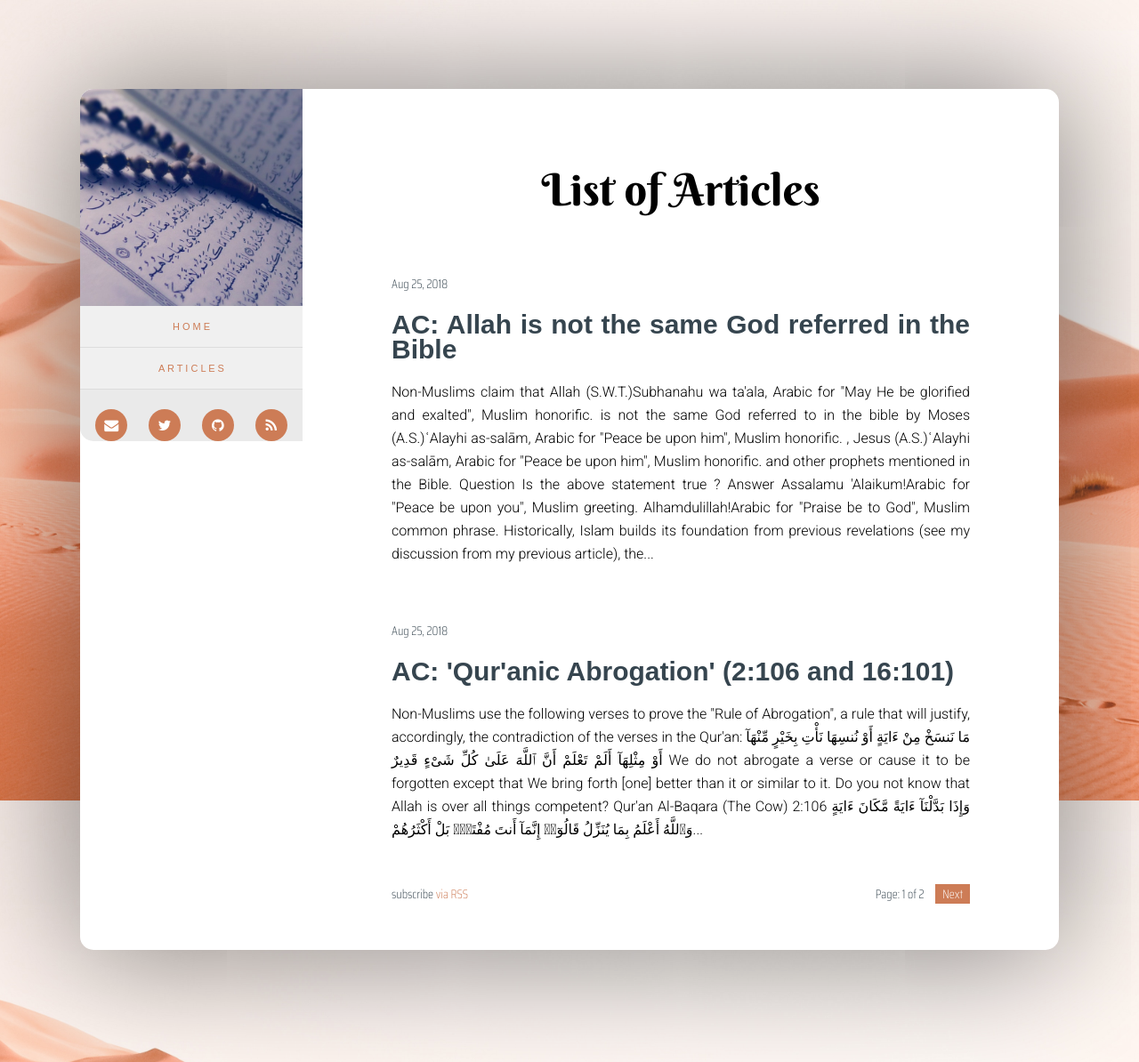
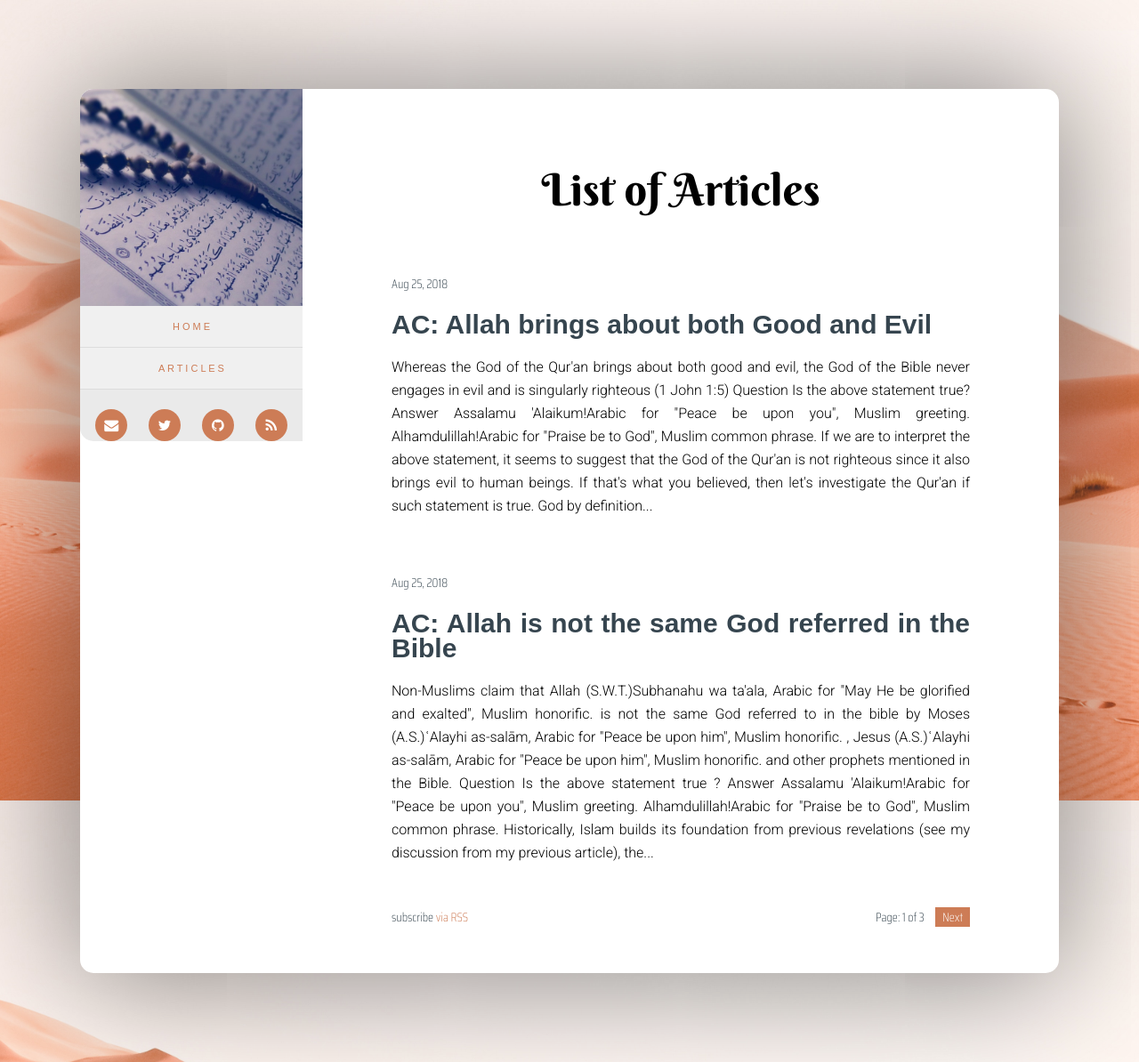
Before and after one commit to learn-islam/learn-islam.github.io, a Jekyll site: the page built from blog/index.html, in a window 1280 px wide. Shown: the whole page at 89% size. Built offline with Jekyll 4.4.1, drawn with Linux system fonts in a browser that asks for light colours; nearby versions of some CDN libraries; some web fonts are replaced; the list of posts is cut into pages by our own code.

Commit message:
new posts

```diff
--- a/_posts/2018-08-31-Allah-is-not-the-same-god-in-the-bible.html
+++ b/_posts/2018-08-31-Allah-is-not-the-same-god-in-the-bible.html
@@ -2,7 +2,7 @@
 layout: post
 title:  "AC: Allah is not the same God referred in the Bible"
 date:   2018-08-26 1:00:00 +0800
-categories: Answering Christianity Qur'an Al-Baqara An-Nahl Yunus 2:106 16:101
+categories: Answering Christianity Qur'an Bible Judaism
 comments: true
 ---
 Non-Muslims claim that Allah <span class="tooltip">(S.W.T.)<span class="tooltiptext">Subhanahu wa ta'ala, Arabic for "May He be glorified and exalted", Muslim honorific.</span></span> is not the same God referred to in the bible by Moses <span class="tooltip">(A.S.)<span class="tooltiptext">ʿAlayhi as-salām, Arabic for "Peace be upon him", Muslim honorific.</span></span> , Jesus <span class="tooltip">(A.S.)<span class="tooltiptext">ʿAlayhi as-salām, Arabic for "Peace be upon him", Muslim honorific.</span></span>  and other prophets mentioned in the Bible.
--- /dev/null
+++ b/_posts/2018-09-03-Allah-Brings-About-Both-Good-And-Evil.html
@@ -0,0 +1,263 @@
+---
+layout: post
+title:  "AC: Allah brings about both Good and Evil"
+date:   2018-08-26 1:00:00 +0800
+categories: Answering Christianity Qur'an Al-Baqara An-Nahl Yunus 2:106 16:101
+comments: true
+---
+Whereas the God of the Qur'an brings about both good and evil, the God of the Bible never engages in evil and is singularly righteous (1 John 1:5)
+<div class="question-label-wrapper">
+    <span class="question-label">Question</span>
+</div>
+<div class="question">
+    Is the above statement true?
+</div>
+<div class="answer-label-wrapper">
+    <span class="answer-label">Answer</span>
+</div>
+<div class="answer">
+    <span class="tooltip">Assalamu 'Alaikum!<span class="tooltiptext">Arabic for "Peace be upon you", Muslim greeting.</span></span>
+    <span class="tooltip">Alhamdulillah!<span class="tooltiptext">Arabic for "Praise be to God", Muslim common phrase.</span></span>
+    <p>
+        If we are to interpret the above statement, it seems to suggest that the God of the Qur'an is not righteous since it also brings evil to
+        human beings. If that's what you believed, then let's investigate the Qur'an if such statement is true.
+    </p>
+    <p>
+        God by definition should be loving and caring, and <b>should never bring forth evil to His creation</b>. However, we need to understand that God created Satan as well.
+        Anything evil is of course from Satan and not from God. Further, if God indeed loves us, then He should clearly warned us of Satan.
+    </p>
+    <p>
+        In Islam, everything around us is already well-planned and well-designed according to the will of Allah (S.W.T.),
+        from the very start of creation. So any decision we do is NOT A COINCIDENCE, Allah (S.W.T.) knows ahead of time what our actions would be.
+        However, in Islam, despite the decision we made somehow are already programmed, we are also told that,
+        we have our OWN FREE WILL in our decision making. This seems to be difficult to comprehend at first glance,
+        since NOT A COINCIDENCE and WITH FREE WILL are better interpreted as mutually exclusive. But,
+        that is indeed possible, in which our FREE WILLED decisions end up to what God actually planned.
+        To have the two (NOT A COINCIDENCE and WITH FREE WILL) to work well together, is one reason what makes Allah (S.W.T.) indeed the one and only true God,
+        because those attributes are difficult to maintain or even comprehend.
+    </p>
+    <p>
+        Having the above understanding, it suffices to say that Allah brings forth goodness to us and not evil, since it is up to us whether to
+        follow Allah or to follow Satan. Whatever is our decision, is our own free will. If we follow Allah, then goodness is indeed from Him. However,
+        if we follow Satan, then there is no any goodness in it, and the absence of goodness is evil.
+    </p>
+    <p>
+        While we believe evil is from Satan, we also need to account that God created him in the first place. Therefore technically, everything
+        we received is indeed from the will of Allah even those from the works of Satan, <b>but as a test</b>. This follows from the fact that God by definition is the creator of everything, including Satan.
+        Caution, don't rush and conclude that Allah brings forth evil through Satan, because in the end,
+        Satan has his own free will, his decision is his own and not influenced by Allah (S.W.T.) (though Allah (S.W.T.) knows already the actions of Satan ahead of time).
+    </p>
+    <p>
+        I think the above discussion is enough to conclude that such statement, that Allah brings forth evil, is not true.
+        What left for me then, is to dump the verses as proof to the above logic.
+    </p>
+    <ol>
+        <li>
+            <span>
+                Allah (S.W.T.) created everything including Satan (who does the work of evil and is part of the test to all human beings):
+                <div class="quran-wrapper">
+                    <div class="quran-verse">
+                        <div class="quran">
+                            ٱلَّذِى خَلَقَ ٱلسَّمَٰوَٰتِ وَٱلْأَرْضَ وَمَا بَيْنَهُمَا فِى سِتَّةِ أَيَّامٍ ثُمَّ ٱسْتَوَىٰ عَلَى ٱلْعَرْشِ ٱلرَّحْمَٰنُ فَسْـَٔلْ بِهِۦ خَبِيرًا
+                        </div>
+                        <div class="translation">
+                            He who created the heavens and the earth and what is between them in six days and then established Himself above the Throne - the Most Merciful, so ask about Him one well informed.
+                        </div>
+                    </div>
+                    <div class="verse-no">
+                        <div class="book">Qur'an</div>
+                        <div class="chapter">Al-Baqara (The Cow)</div>
+                        <div class="chapter-verse">25:59</div>
+                    </div>
+                </div>
+                See also 32:4 and 50:38.
+                <div class="quran-wrapper">
+                    <div class="quran-verse">
+                        <div class="quran">
+                            ٱللَّهُ ٱلَّذِى خَلَقَ ٱلسَّمَٰوَٰتِ وَٱلْأَرْضَ وَمَا بَيْنَهُمَا فِى سِتَّةِ أَيَّامٍ ثُمَّ ٱسْتَوَىٰ عَلَى ٱلْعَرْشِ مَا لَكُم مِّن دُونِهِۦ مِن وَلِىٍّ وَلَا شَفِيعٍ أَفَلَا تَتَذَكَّرُونَ
+                        </div>
+                        <div class="translation">
+                            Say, "I seek refuge in the Lord of daybreak from the evil of that which He created
+                        </div>
+                    </div>
+                    <div class="verse-no">
+                        <div class="book">Qur'an</div>
+                        <div class="chapter">Al-Baqara (The Cow)</div>
+                        <div class="chapter-verse">113:1-2</div>
+                    </div>
+                </div>
+                <div class="quran-wrapper">
+                    <div class="quran-verse">
+                        <div class="quran">
+                            وَلَقَدْ خَلَقْنَا ٱلسَّمَٰوَٰتِ وَٱلْأَرْضَ وَمَا بَيْنَهُمَا فِى سِتَّةِ أَيَّامٍ وَمَا مَسَّنَا مِن لُّغُوبٍ
+                        </div>
+                        <div class="translation">
+                            Every soul will taste death. And We test you with evil and with good as trial; and to Us you will be returned.
+                        </div>
+                    </div>
+                    <div class="verse-no">
+                        <div class="book">Qur'an</div>
+                        <div class="chapter">Al-Baqara (The Cow)</div>
+                        <div class="chapter-verse">21:35</div>
+                    </div>
+                </div>
+            </span>
+        </li>
+        <li>
+            <span>
+                Everything is well-planned and well-designed by Allah (S.W.T.):
+                <div class="quran-wrapper">
+                    <div class="quran-verse">
+                        <div class="quran">
+                            مَا نَنسَخْ مِنْ ءَايَةٍ أَوْ نُنسِهَا نَأْتِ بِخَيْرٍ مِّنْهَآ أَوْ مِثْلِهَآ أَلَمْ تَعْلَمْ أَنَّ ٱللَّهَ عَلَىٰ كُلِّ شَىْءٍ قَدِيرٌ
+                        </div>
+                        <div class="translation">
+                            He arranges [each] matter from the heaven to the earth; then it will ascend to Him in a Day, the extent of which is a thousand years of those which you count.
+                        </div>
+                    </div>
+                    <div class="verse-no">
+                        <div class="book">Qur'an</div>
+                        <div class="chapter">Al-Baqara (The Cow)</div>
+                        <div class="chapter-verse">32:5</div>
+                    </div>
+                </div>
+                <div class="quran-wrapper">
+                    <div class="quran-verse">
+                        <div class="quran">
+                            مَا نَنسَخْ مِنْ ءَايَةٍ أَوْ نُنسِهَا نَأْتِ بِخَيْرٍ مِّنْهَآ أَوْ مِثْلِهَآ أَلَمْ تَعْلَمْ أَنَّ ٱللَّهَ عَلَىٰ كُلِّ شَىْءٍ قَدِيرٌ
+                        </div>
+                        <div class="translation">
+                            Indeed, all things We created with predestination.
+                        </div>
+                    </div>
+                    <div class="verse-no">
+                        <div class="book">Qur'an</div>
+                        <div class="chapter">Al-Baqara (The Cow)</div>
+                        <div class="chapter-verse">54:49</div>
+                    </div>
+                </div>
+                <div class="quran-wrapper">
+                    <div class="quran-verse">
+                        <div class="quran">
+                            مَا نَنسَخْ مِنْ ءَايَةٍ أَوْ نُنسِهَا نَأْتِ بِخَيْرٍ مِّنْهَآ أَوْ مِثْلِهَآ أَلَمْ تَعْلَمْ أَنَّ ٱللَّهَ عَلَىٰ كُلِّ شَىْءٍ قَدِيرٌ
+                        </div>
+                        <div class="translation">
+                            No disaster strikes upon the earth or among yourselves except that it is in a register before We bring it into being - indeed that, for Allah, is easy -
+                        </div>
+                    </div>
+                    <div class="verse-no">
+                        <div class="book">Qur'an</div>
+                        <div class="chapter">Al-Baqara (The Cow)</div>
+                        <div class="chapter-verse">57:22</div>
+                    </div>
+                </div>
+                <div class="quran-wrapper">
+                    <div class="quran-verse">
+                        <div class="quran">
+                            مَا نَنسَخْ مِنْ ءَايَةٍ أَوْ نُنسِهَا نَأْتِ بِخَيْرٍ مِّنْهَآ أَوْ مِثْلِهَآ أَلَمْ تَعْلَمْ أَنَّ ٱللَّهَ عَلَىٰ كُلِّ شَىْءٍ قَدِيرٌ
+                        </div>
+                        <div class="translation">
+                            And there is nothing concealed within the heaven and the earth except that it is in a clear Register.
+                        </div>
+                    </div>
+                    <div class="verse-no">
+                        <div class="book">Qur'an</div>
+                        <div class="chapter">Al-Baqara (The Cow)</div>
+                        <div class="chapter-verse">27:75</div>
+                    </div>
+                </div>
+                <div class="quran-wrapper">
+                    <div class="quran-verse">
+                        <div class="quran">
+                            مَا نَنسَخْ مِنْ ءَايَةٍ أَوْ نُنسِهَا نَأْتِ بِخَيْرٍ مِّنْهَآ أَوْ مِثْلِهَآ أَلَمْ تَعْلَمْ أَنَّ ٱللَّهَ عَلَىٰ كُلِّ شَىْءٍ قَدِيرٌ
+                        </div>
+                        <div class="translation">
+                            But those who disbelieve say, "The Hour will not come to us." Say, "Yes, by my Lord, it will surely come to you. [Allah is] the Knower of the unseen." Not absent from Him is an atom's weight within the heavens or within the earth or [what is] smaller than that or greater, except that it is in a clear register -
+                        </div>
+                    </div>
+                    <div class="verse-no">
+                        <div class="book">Qur'an</div>
+                        <div class="chapter">Al-Baqara (The Cow)</div>
+                        <div class="chapter-verse">34:3</div>
+                    </div>
+                </div>
+                See also 35:11, 36:12
+                <div class="quran-wrapper">
+                    <div class="quran-verse">
+                        <div class="quran">
+                            مَا نَنسَخْ مِنْ ءَايَةٍ أَوْ نُنسِهَا نَأْتِ بِخَيْرٍ مِّنْهَآ أَوْ مِثْلِهَآ أَلَمْ تَعْلَمْ أَنَّ ٱللَّهَ عَلَىٰ كُلِّ شَىْءٍ قَدِيرٌ
+                        </div>
+                        <div class="translation">
+                            Say, "Never will we be struck except by what Allah has decreed for us; He is our protector." And upon Allah let the believers rely.
+                        </div>
+                    </div>
+                    <div class="verse-no">
+                        <div class="book">Qur'an</div>
+                        <div class="chapter">Al-Baqara (The Cow)</div>
+                        <div class="chapter-verse">9:51</div>
+                    </div>
+                </div>
+
+            </span>
+        </li>
+        <li>
+            <span>
+
+            </span>
+        </li>
+    </ol>
+    <div class="quran-wrapper">
+        <div class="quran-verse">
+            <div class="quran">
+                مَا نَنسَخْ مِنْ ءَايَةٍ أَوْ نُنسِهَا نَأْتِ بِخَيْرٍ مِّنْهَآ أَوْ مِثْلِهَآ أَلَمْ تَعْلَمْ أَنَّ ٱللَّهَ عَلَىٰ كُلِّ شَىْءٍ قَدِيرٌ
+            </div>
+            <div class="translation">
+                And We did not create the heaven and earth and that between them in play
+            </div>
+        </div>
+        <div class="verse-no">
+            <div class="book">Qur'an</div>
+            <div class="chapter">Al-Baqara (The Cow)</div>
+            <div class="chapter-verse">21:16</div>
+        </div>
+    </div>
+    <div class="quran-wrapper">
+        <div class="quran-verse">
+            <div class="quran">
+                مَا نَنسَخْ مِنْ ءَايَةٍ أَوْ نُنسِهَا نَأْتِ بِخَيْرٍ مِّنْهَآ أَوْ مِثْلِهَآ أَلَمْ تَعْلَمْ أَنَّ ٱللَّهَ عَلَىٰ كُلِّ شَىْءٍ قَدِيرٌ
+            </div>
+            <div class="translation">
+                And if there comes to you from Satan an evil suggestion, then seek refuge in Allah. Indeed, He is the Hearing, the Knowing.
+            </div>
+        </div>
+        <div class="verse-no">
+            <div class="book">Qur'an</div>
+            <div class="chapter">Al-Baqara (The Cow)</div>
+            <div class="chapter-verse">41:36</div>
+        </div>
+    </div>
+2|44|Do you order righteousness of the people and forget yourselves while you recite the Scripture? Then will you not reason?
+6|38|And there is no creature on [or within] the earth or bird that flies with its wings except [that they are] communities like you. We have not neglected in the Register a thing. Then unto their Lord they will be gathered.
+11|6|And there is no creature on earth but that upon Allah is its provision, and He knows its place of dwelling and place of storage. All is in a clear register.
+
+
+35|11|And Allah created you from dust, then from a sperm-drop; then He made you mates. And no female conceives nor does she give birth except with His knowledge. And no aged person is granted [additional] life nor is his lifespan lessened but that it is in a register. Indeed, that for Allah is easy.
+36|12|Indeed, it is We who bring the dead to life and record what they have put forth and what they left behind, and all things We have enumerated in a clear register.
+
+9|51|
+
+
+    </div>
+
+
+    Satan threatens you with poverty and orders you to immorality, while Allah promises you forgiveness from Him and bounty. And Allah is all-Encompassing and Knowing. 2|268
+    And [also] those who spend of their wealth to be seen by the people and believe not in Allah nor in the Last Day. And he to whom Satan is a companion - then evil is he as a companion.4|38
+    And if an evil suggestion comes to you from Satan, then seek refuge in Allah. Indeed, He is Hearing and Knowing. 7|200
+    [Remember] when He overwhelmed you with drowsiness [giving] security from Him and sent down upon you from the sky, rain by which to purify you and remove from you the evil [suggestions] of Satan and to make steadfast your hearts and plant firmly thereby your feet. 8|11
+    And Satan will say when the matter has been concluded, "Indeed, Allah had promised you the promise of truth. And I promised you, but I betrayed you. But I had no authority over you except that I invited you, and you responded to me. So do not blame me; but blame yourselves. I cannot be called to your aid, nor can you be called to my aid. Indeed, I deny your association of me [with Allah] before. Indeed, for the wrongdoers is a painful punishment." 14|22
+    2|168|O mankind, eat from whatever is on earth [that is] lawful and good and do not follow the footsteps of Satan. Indeed, he is to you a clear enemy.
+2|169|He only orders you to evil and immorality and to say about Allah what you do not know.
+2|268|Satan threatens you with poverty and orders you to immorality, while Allah promises you forgiveness from Him and bounty. And Allah is all-Encompassing and Knowing.
+7|28|And when they commit an immorality, they say, "We found our fathers doing it, and Allah has ordered us to do it." Say, "Indeed, Allah does not order immorality. Do you say about Allah that which you do not know?"
+16|90|Indeed, Allah orders justice and good conduct and giving to relatives and forbids immorality and bad conduct and oppression. He admonishes you that perhaps you will be reminded.
+</div>
```
Also changed, not shown: 1 other file.
